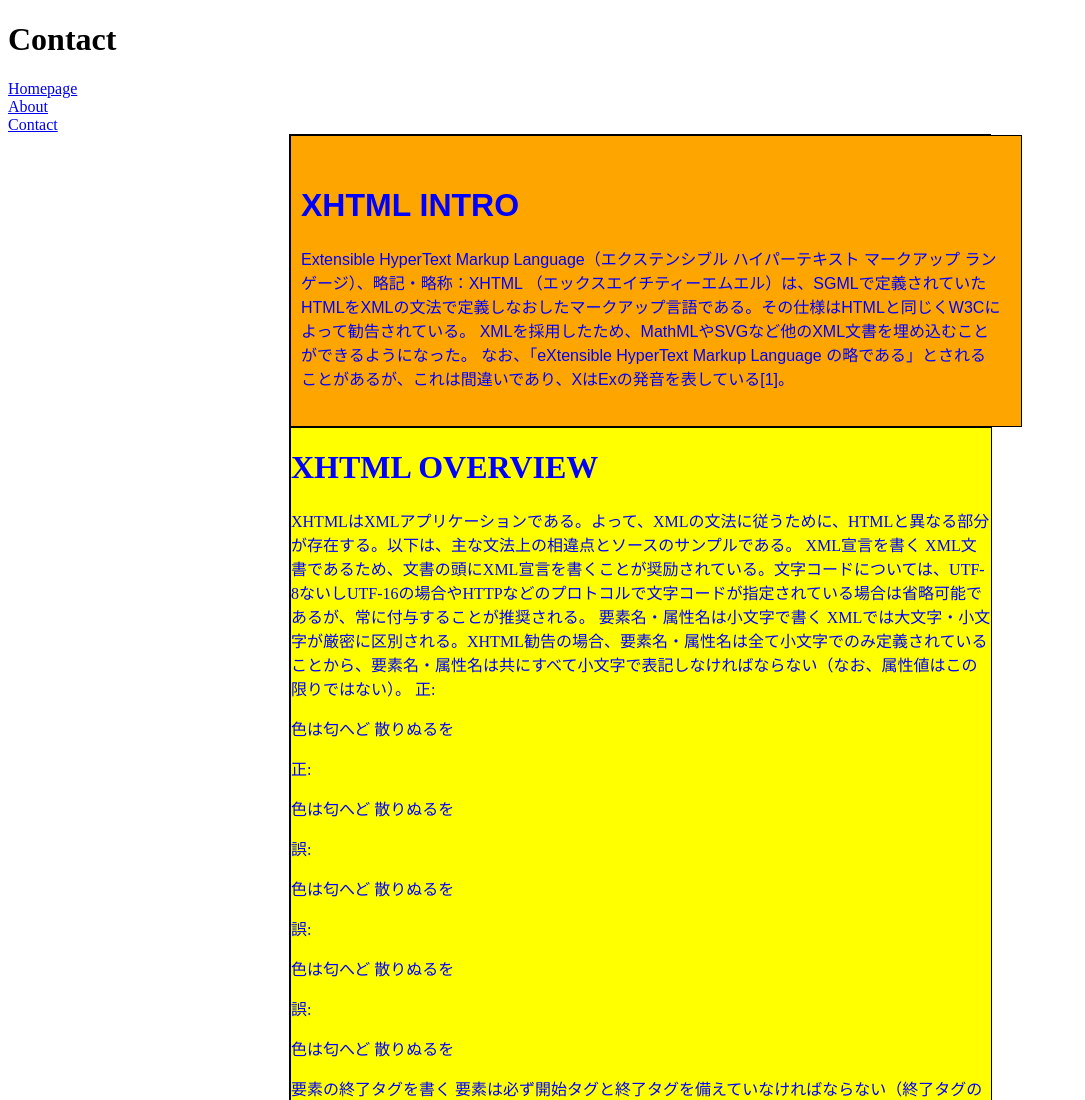
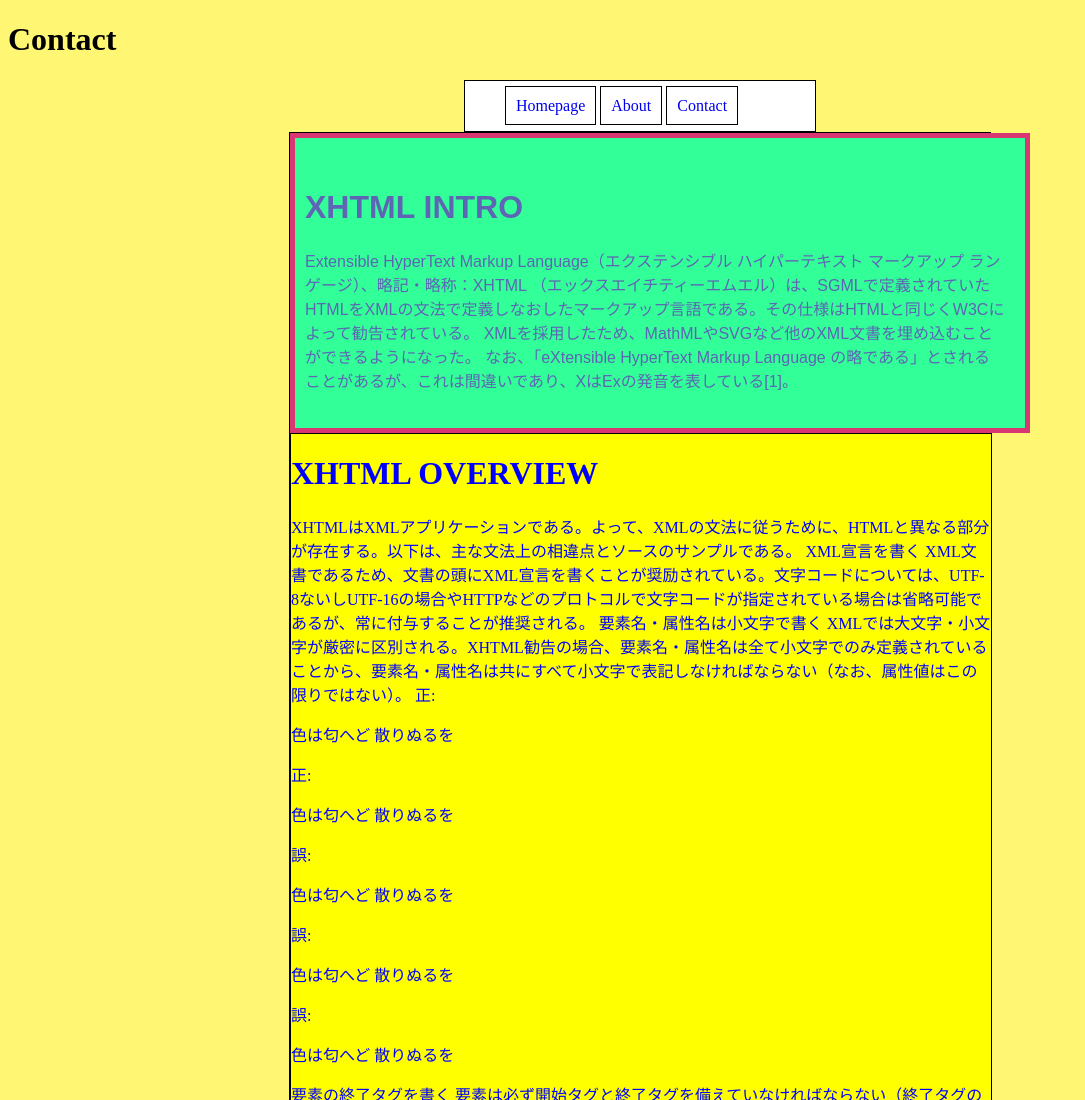
Before and after one commit to Kamihara/Become-A-Web-Developer-From-Scratch, a plain HTML site: page website/contact.html in a window 1280 px wide. Shown: the top 1100 px of the page, without its empty margins (0-1085 px from the left). Drawn offline with Linux system fonts and the light colour scheme.

Commit message:
section 1-18 finished

```diff
--- a/website/contact.html
+++ b/website/contact.html
@@ -17,9 +17,13 @@
 
 <h1>Contact</h1>
 
-<a href="index.html">Homepage</a><br />
-<a href="about.html">About</a><br />
-<a href="contact.html">Contact</a><br />
+<div id="nav">
+    <ul>
+        <li><a href="index.html">Homepage</a></li>
+        <li><a href="about.html">About</a></li>
+        <li><a href="contact.html">Contact</a></li>
+    </ul>
+</div>
 
 <div id="Container">
 
--- a/website/style.css
+++ b/website/style.css
@@ -1,3 +1,44 @@
+body{
+    background-color: #fff674;
+}
+
+#nav{
+    border: 1px solid black;
+    height: 50px;
+    width: 350px;
+    background-color: white;
+    margin: 0px auto;
+}
+
+#nav ul{
+    list-style-type: none;
+}
+
+#nav ul li{
+    border: 1px solid black;
+    width: 70px;
+    display: inline;
+    padding: 10px;
+}
+
+#nav ul li a:link{
+    text-decoration: none;
+}
+
+#nav ul li a:visited{
+    text-decoration: none;
+    color: blue;
+}
+
+#nav ul li a:hover{
+    text-decoration: none;
+    font-weight: bold;
+}
+
+#nav ul li a:active{
+    text-decoration: none;
+    color: red;
+}
 
 #Container{
     border: 1px solid black;
@@ -9,11 +50,11 @@
 
 #Intro{
     font-family: Arial;
-    border: 1px solid black;
-    color: blue;
+    border: 5px solid #d93773;
+    color: #5d65b4;
     width: 100%;
     height: auto;
-    background-color: orange;
+    background-color: #33FF99;
     padding: 30px 20px 20px 10px;
 }
 
```
